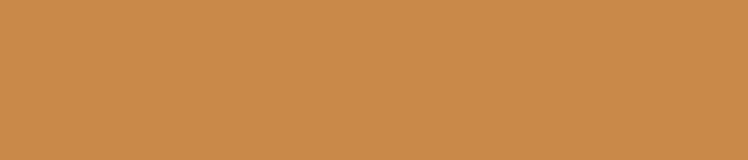
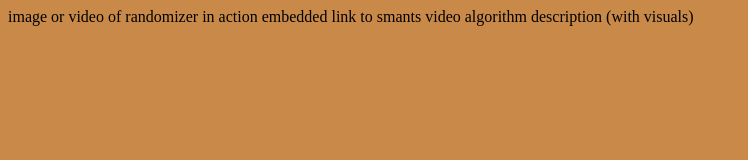
Before and after one commit to adrienntindall/adrienntindall.github.io, a plain HTML site: page modding/map_randomizer.html in a window 1280 px wide. Shown: the whole page, without its empty margins (0-748 px from the left). Drawn offline with Linux system fonts and the light colour scheme.

Commit message:
Add barebones map randomizer page and link to navbar.js

```diff
--- a/components/navbar.js
+++ b/components/navbar.js
@@ -67,7 +67,7 @@ class NavBar extends HTMLElement {
             <li class = "dropdown">
                 <a href="#mods" class="dropbtn">Modding</a>
                 <div class="dropdown-content">
-                  <a href="#map-randomizer">HGSS Map Randomizer</a>
+                  <a href="modding/map_randomizer.html">HGSS Map Randomizer</a>
                   <a href="#plat-coop"> Platinum Co-op (coming soon) </a>
                   <a href="#emerald-no-ai">Emerald no AI</a>
                   <a href="#frlg-hide-and-seek">FRLG Hide and Seek</a>
--- a/pages/modding/map_randomizer.html
+++ b/modding/map_randomizer.html
@@ -1,8 +1,13 @@
 <html>
     <script src="components/navbar.js" type="/text/javascript" defer></script>
     <head>
-		<title> HGSS Randomizer </title>
+		<title> AdriennSn - Pokemon Map Randomizer </title>
         <link rel="stylesheet" href="/style/style.css"></link>
 		<nav-bar></nav-bar>
     </head>
+    <p>
+    image or video of randomizer in action
+    embedded link to smants video
+    algorithm description (with visuals)
+    </p>
 </html>
```
